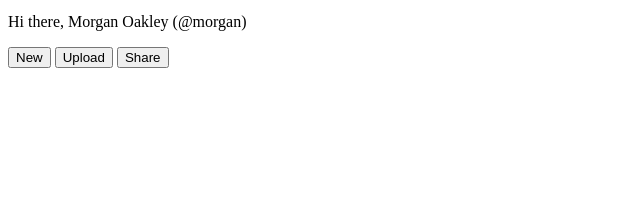
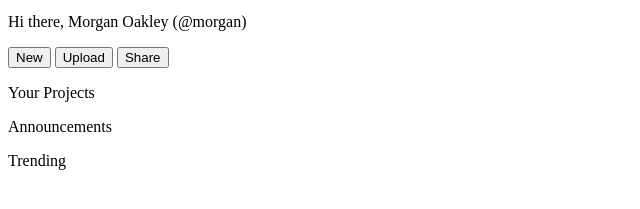
Before and after one commit to age2001/admindashboard-css, a plain HTML site: page index.html in a window 1280 px wide. Shown: the part 541-750 px from the top of the page, without its empty margins (0-640 px from the left). Drawn offline with Linux system fonts and the light colour scheme.

Commit message:
Add project, announcements, and trending headings + grids

```diff
--- a/index.html
+++ b/index.html
@@ -41,10 +41,19 @@
         </div>
     </div>
 
-    <div class="projects"></div>
+    <div class="projects">
+        <p>Your Projects</p>
+        <div class="project-grid"></div>
+    </div>
 
-    <div class="announcements"></div>
+    <div class="announcements">
+        <p>Announcements</p>
+        <div class="announcement-grid"></div>
+    </div>
 
-    <div class="trending"></div>
+    <div class="trending">
+        <p>Trending</p>
+        <div class="trending-grid"></div>
+    </div>
 </body>
 </html>
```
